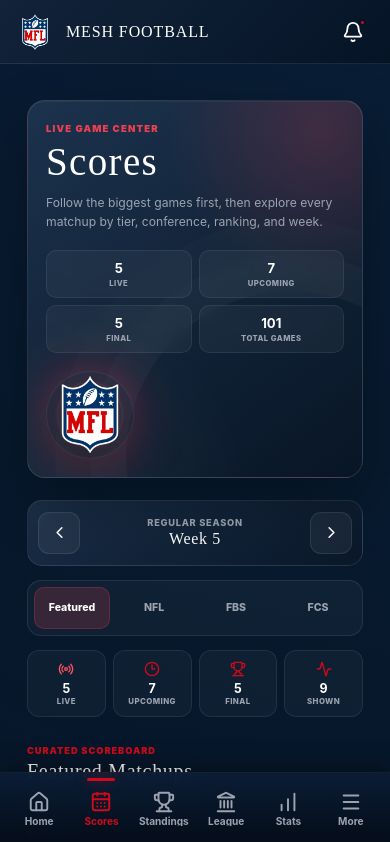
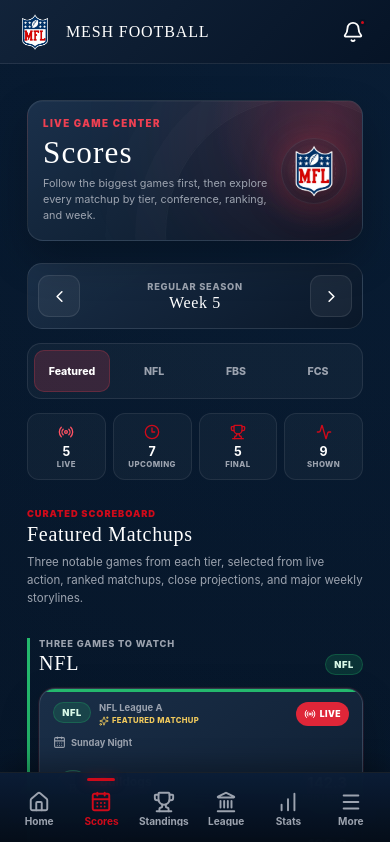
Before and after one commit to vastettler-svg/mesh-universe, a React (Vite) app: page /scores in a window 390 px wide. Shown: the top 842 px of the page. Built offline with nearby package versions, Linux system fonts and the light colour scheme.

Commit message:
Build compact and directory header system

```diff
--- /dev/null
+++ b/src/components/PageHeader.jsx
@@ -0,0 +1,45 @@
+import "../styles/pageHeader.css";
+
+function PageHeader({
+  eyebrow,
+  title,
+  description,
+  imageSrc,
+  imageAlt = "",
+  accent = "default",
+  size = "compact",
+}) {
+  return (
+    <section
+      className={`page-header page-header-${accent} page-header-${size}`}
+    >
+      <div className="page-header-glow" aria-hidden="true" />
+
+      <div className="page-header-content">
+        {eyebrow ? (
+          <span className="page-header-eyebrow">{eyebrow}</span>
+        ) : null}
+
+        <h1>{title}</h1>
+
+        {description ? (
+          <p className="page-header-description">{description}</p>
+        ) : null}
+      </div>
+
+      {imageSrc ? (
+        <div className="page-header-artwork">
+          <div className="page-header-artwork-ring" aria-hidden="true" />
+
+          <img
+            src={imageSrc}
+            alt={imageAlt}
+            className="page-header-image"
+          />
+        </div>
+      ) : null}
+    </section>
+  );
+}
+
+export default PageHeader;
--- a/src/pages/Scores.jsx
+++ b/src/pages/Scores.jsx
@@ -10,7 +10,7 @@
   Trophy,
 } from "lucide-react";
 
-import PageHero from "../components/PageHero";
+import PageHeader from "../components/PageHeader";
 import meshShield from "../assets/logos/mfl-shield.png";
 
 import "../styles/scores.css";
@@ -596,9 +596,7 @@
         <strong>{displayedNumber}</strong>
 
         <span>
-          {score === null
-            ? "PROJECTED"
-            : `PROJ ${projection.toFixed(1)}`}
+          {score === null ? "PROJECTED" : `PROJ ${projection.toFixed(1)}`}
         </span>
       </div>
     </div>
@@ -645,10 +643,7 @@
           </div>
         </div>
 
-        <StatusBadge
-          status={game.status}
-          label={game.statusLabel}
-        />
+        <StatusBadge status={game.status} label={game.statusLabel} />
       </div>
 
       <div className="score-card-time">
@@ -742,37 +737,18 @@
   const [selectedSecondaryFilter, setSelectedSecondaryFilter] =
     useState("all");
 
-  const heroStats = useMemo(() => {
-    const liveCount = scoreData.filter(
-      (game) => game.status === "live",
-    ).length;
-
-    const upcomingCount = scoreData.filter(
+  const scoreTotals = useMemo(() => {
+    const live = scoreData.filter((game) => game.status === "live").length;
+    const upcoming = scoreData.filter(
       (game) => game.status === "upcoming",
     ).length;
+    const final = scoreData.filter((game) => game.status === "final").length;
 
-    const finalCount = scoreData.filter(
-      (game) => game.status === "final",
-    ).length;
-
-    return [
-      {
-        label: "Live",
-        value: liveCount.toString(),
-      },
-      {
-        label: "Upcoming",
-        value: upcomingCount.toString(),
-      },
-      {
-        label: "Final",
-        value: finalCount.toString(),
-      },
-      {
-        label: "Total Games",
-        value: "101",
-      },
-    ];
+    return {
+      live,
+      upcoming,
+      final,
+    };
   }, []);
 
   const featuredGroups = useMemo(() => {
@@ -781,8 +757,7 @@
       tier: tierClass.toUpperCase(),
       games: scoreData
         .filter(
-          (game) =>
-            game.tierClass === tierClass && game.featured,
+          (game) => game.tierClass === tierClass && game.featured,
         )
         .sort(
           (firstGame, secondGame) =>
@@ -845,25 +820,23 @@
     setSelectedSecondaryFilter("all");
 
     window.requestAnimationFrame(() => {
-      document
-        .querySelector(".scores-controls")
-        ?.scrollIntoView({
-          behavior: "smooth",
-          block: "start",
-        });
+      document.querySelector(".scores-controls")?.scrollIntoView({
+        behavior: "smooth",
+        block: "start",
+      });
     });
   };
 
   return (
     <main className="scores-page">
-      <PageHero
+      <PageHeader
         eyebrow="Live Game Center"
         title="Scores"
         description="Follow the biggest games first, then explore every matchup by tier, conference, ranking, and week."
         imageSrc={meshShield}
         imageAlt="MESH Football shield"
         accent="scores"
-        stats={heroStats}
+        size="compact"
       />
 
       <section className="scores-controls">
@@ -903,9 +876,7 @@
               className={[
                 "scores-primary-tab",
                 `scores-primary-tab-${filter.id}`,
-                selectedPrimaryFilter === filter.id
-                  ? "active"
-                  : "",
+                selectedPrimaryFilter === filter.id ? "active" : "",
               ]
                 .filter(Boolean)
                 .join(" ")}
@@ -939,9 +910,7 @@
                     ? "scores-secondary-tab active"
                     : "scores-secondary-tab"
                 }
-                onClick={() =>
-                  setSelectedSecondaryFilter(filter.id)
-                }
+                onClick={() => setSelectedSecondaryFilter(filter.id)}
               >
                 {filter.label}
               </button>
@@ -955,7 +924,7 @@
           <Radio size={16} />
 
           <div>
-            <strong>{heroStats[0].value}</strong>
+            <strong>{scoreTotals.live}</strong>
             <span>Live</span>
           </div>
         </div>
@@ -964,7 +933,7 @@
           <Clock3 size={16} />
 
           <div>
-            <strong>{heroStats[1].value}</strong>
+            <strong>{scoreTotals.upcoming}</strong>
             <span>Upcoming</span>
           </div>
         </div>
@@ -973,7 +942,7 @@
           <Trophy size={16} />
 
           <div>
-            <strong>{heroStats[2].value}</strong>
+            <strong>{scoreTotals.final}</strong>
             <span>Final</span>
           </div>
         </div>
@@ -1022,13 +991,9 @@
         >
           <div className="scores-section-heading scores-tier-view-heading">
             <div>
-              <span>
-                {visibleTierGames.length} matchups shown
-              </span>
+              <span>{visibleTierGames.length} matchups shown</span>
 
-              <h2>
-                {activeSecondaryLabel || activePrimaryLabel}
-              </h2>
+              <h2>{activeSecondaryLabel || activePrimaryLabel}</h2>
             </div>
 
             <TierBadge
--- /dev/null
+++ b/src/styles/pageHeader.css
@@ -0,0 +1,388 @@
+/* =========================================================
+   MESH FOOTBALL — SHARED PAGE HEADER
+========================================================= */
+
+.page-header {
+    --header-accent: #ef4052;
+    --header-accent-soft: rgba(239, 64, 82, 0.17);
+    --header-accent-glow: rgba(239, 64, 82, 0.24);
+
+    position: relative;
+    isolation: isolate;
+    overflow: hidden;
+
+    width: 100%;
+    min-width: 0;
+
+    display: grid;
+    grid-template-columns: minmax(0, 1fr) auto;
+    align-items: center;
+
+    border: 1px solid rgba(255, 255, 255, 0.1);
+    border-radius: 18px;
+
+    color: var(--color-white, #ffffff);
+
+    background:
+      radial-gradient(
+        circle at 90% 8%,
+        var(--header-accent-soft),
+        transparent 36%
+      ),
+      linear-gradient(
+        145deg,
+        rgba(27, 49, 75, 0.98),
+        rgba(8, 22, 38, 0.99)
+      );
+
+    box-shadow:
+      0 18px 42px rgba(0, 0, 0, 0.24),
+      inset 0 1px 0 rgba(255, 255, 255, 0.04);
+  }
+
+  /* =========================================================
+     HEADER SIZES
+  ========================================================= */
+
+  .page-header-compact {
+    min-height: 168px;
+    gap: 22px;
+    padding: 22px 26px;
+  }
+
+  .page-header-medium {
+    min-height: 210px;
+    gap: 30px;
+    padding: 28px 32px;
+  }
+
+  .page-header-large {
+    min-height: 300px;
+    gap: 42px;
+    padding: 38px 42px;
+  }
+
+  /* =========================================================
+     BACKGROUND DETAILS
+  ========================================================= */
+
+  .page-header::before {
+    content: "";
+    position: absolute;
+    inset: 0;
+    z-index: -2;
+
+    opacity: 0.13;
+
+    background-image:
+      linear-gradient(
+        120deg,
+        transparent 0 42%,
+        rgba(255, 255, 255, 0.045) 42% 43%,
+        transparent 43% 100%
+      ),
+      linear-gradient(
+        60deg,
+        transparent 0 70%,
+        rgba(255, 255, 255, 0.03) 70% 71%,
+        transparent 71% 100%
+      );
+
+    background-size:
+      150px 150px,
+      210px 210px;
+  }
+
+  .page-header::after {
+    content: "";
+    position: absolute;
+    right: -75px;
+    bottom: -130px;
+    z-index: -1;
+
+    width: 270px;
+    height: 270px;
+
+    border: 1px solid rgba(255, 255, 255, 0.04);
+    border-radius: 50%;
+
+    box-shadow:
+      0 0 0 30px rgba(255, 255, 255, 0.014),
+      0 0 0 60px rgba(255, 255, 255, 0.009);
+  }
+
+  .page-header-glow {
+    position: absolute;
+    top: -90px;
+    right: -70px;
+    z-index: -1;
+
+    width: 250px;
+    height: 250px;
+
+    border-radius: 50%;
+
+    background: var(--header-accent-soft);
+    filter: blur(60px);
+    opacity: 0.55;
+
+    pointer-events: none;
+  }
+
+  /* =========================================================
+     PAGE ACCENTS
+  ========================================================= */
+
+  .page-header-scores {
+    --header-accent: #ef4052;
+    --header-accent-soft: rgba(239, 64, 82, 0.18);
+    --header-accent-glow: rgba(239, 64, 82, 0.28);
+  }
+
+  .page-header-standings {
+    --header-accent: #c4ced7;
+    --header-accent-soft: rgba(196, 206, 215, 0.14);
+    --header-accent-glow: rgba(196, 206, 215, 0.21);
+  }
+
+  .page-header-league {
+    --header-accent: #efc85a;
+    --header-accent-soft: rgba(239, 200, 90, 0.15);
+    --header-accent-glow: rgba(239, 200, 90, 0.24);
+  }
+
+  .page-header-stats {
+    --header-accent: #a777ff;
+    --header-accent-soft: rgba(167, 119, 255, 0.17);
+    --header-accent-glow: rgba(167, 119, 255, 0.25);
+  }
+
+  .page-header-more {
+    --header-accent: #a4b0bc;
+    --header-accent-soft: rgba(164, 176, 188, 0.13);
+    --header-accent-glow: rgba(164, 176, 188, 0.2);
+  }
+
+  /* =========================================================
+     CONTENT
+  ========================================================= */
+
+  .page-header-content {
+    position: relative;
+    z-index: 2;
+
+    width: 100%;
+    min-width: 0;
+    max-width: 720px;
+  }
+
+  .page-header-eyebrow {
+    display: block;
+    margin-bottom: 7px;
+
+    font-size: 0.61rem;
+    font-weight: 900;
+    letter-spacing: 0.14em;
+    text-transform: uppercase;
+
+    color: var(--header-accent);
+  }
+
+  .page-header h1 {
+    max-width: 100%;
+    margin: 0;
+
+    font-family: var(--heading-font, "Graduate", serif);
+    font-weight: 400;
+    letter-spacing: 0.035em;
+    line-height: 1.06;
+
+    overflow-wrap: anywhere;
+
+    color: var(--color-white, #ffffff);
+  }
+
+  .page-header-compact h1 {
+    font-size: clamp(1.7rem, 5vw, 2.55rem);
+  }
+
+  .page-header-medium h1 {
+    font-size: clamp(1.9rem, 6vw, 3rem);
+  }
+
+  .page-header-large h1 {
+    font-size: clamp(2.2rem, 7vw, 3.8rem);
+  }
+
+  .page-header-description {
+    max-width: 650px;
+    margin: 10px 0 0;
+
+    font-size: 0.77rem;
+    line-height: 1.55;
+
+    color: var(--color-muted, #a5b1bd);
+  }
+
+  /* =========================================================
+     ARTWORK
+  ========================================================= */
+
+  .page-header-artwork {
+    position: relative;
+    z-index: 2;
+
+    flex: 0 0 auto;
+
+    display: grid;
+    place-items: center;
+  }
+
+  .page-header-compact .page-header-artwork {
+    width: 92px;
+    height: 92px;
+  }
+
+  .page-header-medium .page-header-artwork {
+    width: 116px;
+    height: 116px;
+  }
+
+  .page-header-large .page-header-artwork {
+    width: 160px;
+    height: 160px;
+  }
+
+  .page-header-artwork-ring {
+    position: absolute;
+    inset: 0;
+
+    border: 1px solid rgba(255, 255, 255, 0.08);
+    border-radius: 50%;
+
+    background:
+      radial-gradient(
+        circle,
+        var(--header-accent-soft),
+        rgba(255, 255, 255, 0.015) 58%,
+        transparent 59%
+      );
+
+    box-shadow:
+      0 0 42px var(--header-accent-glow),
+      inset 0 0 28px rgba(255, 255, 255, 0.025);
+  }
+
+  .page-header-artwork-ring::before {
+    content: "";
+    position: absolute;
+    inset: 10px;
+
+    border: 1px dashed rgba(255, 255, 255, 0.065);
+    border-radius: 50%;
+  }
+
+  .page-header-image {
+    position: relative;
+    z-index: 2;
+
+    display: block;
+
+    width: 67%;
+    max-height: 82%;
+    height: auto;
+
+    object-fit: contain;
+
+    filter:
+      drop-shadow(0 12px 15px rgba(0, 0, 0, 0.34))
+      drop-shadow(0 0 14px var(--header-accent-glow));
+  }
+
+  /* =========================================================
+     MOBILE
+  ========================================================= */
+
+  @media (max-width: 600px) {
+    .page-header {
+      grid-template-columns: minmax(0, 1fr) auto;
+      gap: 12px;
+
+      border-radius: 16px;
+    }
+
+    .page-header-compact {
+      min-height: 132px;
+      padding: 17px 15px;
+    }
+
+    .page-header-medium {
+      min-height: 154px;
+      padding: 20px 17px;
+    }
+
+    .page-header-large {
+      min-height: 245px;
+      padding: 26px 20px;
+    }
+
+    .page-header-compact h1 {
+      font-size: clamp(1.5rem, 8vw, 2rem);
+    }
+
+    .page-header-medium h1 {
+      font-size: clamp(1.65rem, 9vw, 2.25rem);
+    }
+
+    .page-header-description {
+      margin-top: 7px;
+
+      font-size: 0.68rem;
+      line-height: 1.45;
+    }
+
+    .page-header-compact .page-header-artwork {
+      width: 66px;
+      height: 66px;
+    }
+
+    .page-header-medium .page-header-artwork {
+      width: 78px;
+      height: 78px;
+    }
+
+    .page-header-large .page-header-artwork {
+      width: 105px;
+      height: 105px;
+    }
+  }
+
+  /* =========================================================
+     VERY SMALL PHONES
+  ========================================================= */
+
+  @media (max-width: 380px) {
+    .page-header-compact {
+      min-height: 126px;
+      padding-inline: 13px;
+    }
+
+    .page-header-medium {
+      min-height: 146px;
+      padding-inline: 14px;
+    }
+
+    .page-header-description {
+      font-size: 0.64rem;
+    }
+
+    .page-header-compact .page-header-artwork {
+      width: 58px;
+      height: 58px;
+    }
+
+    .page-header-medium .page-header-artwork {
+      width: 70px;
+      height: 70px;
+    }
+  }
```
Also changed, not shown: src/pages/League.jsx (+5 -24 lines).
